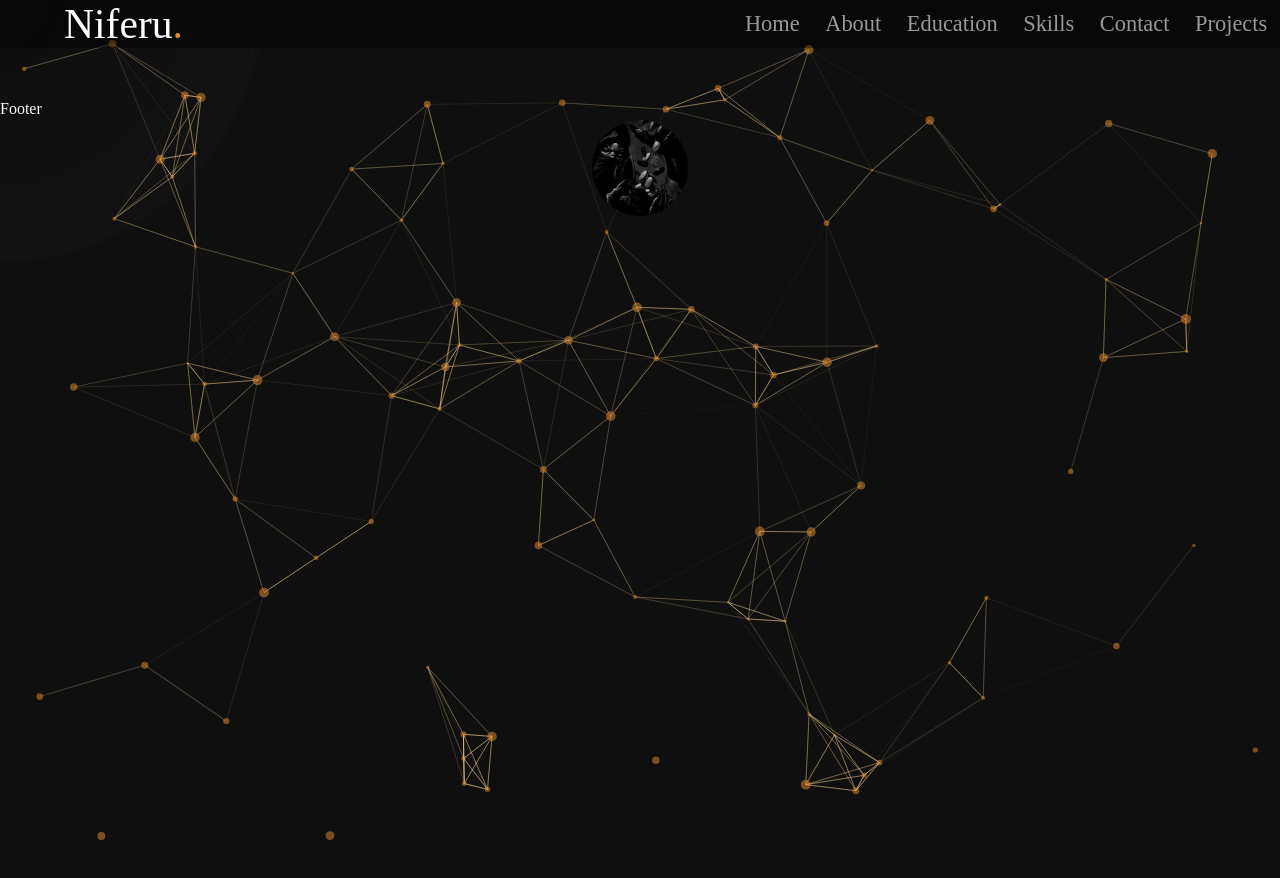
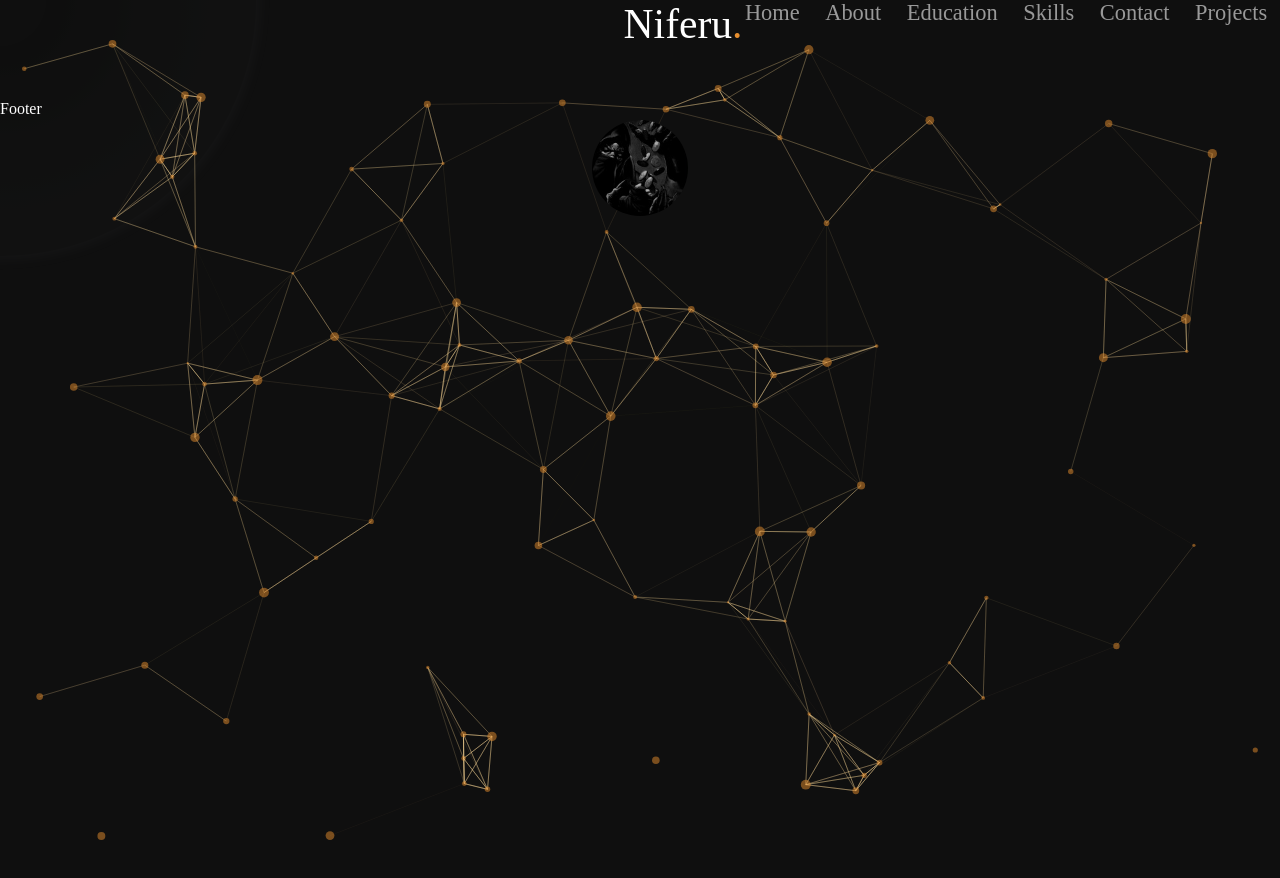
Before and after one commit to Nlferu/niferu-portfolio-website, a Next.js app: page / in a window 1280 px wide. Shown: the top 878 px of the page. Built offline with nearby package versions, Linux system fonts and the light colour scheme.

Commit message:
formatting update

```diff
--- a/styles/header.module.css
+++ b/styles/header.module.css
@@ -1,5 +1,10 @@
+.header {
+    position: relative;
+    z-index: 999;
+}
+
 .title {
-    margin-right: auto;
+    position: relative;
     margin-left: 5dvw;
     text-decoration: none;
     color: white;
@@ -11,22 +16,24 @@
     color: #e68e2e;
 }
 
-.nav {
-    display: flex;
-    align-items: center;
-    justify-content: flex-end;
-    text-decoration: none;
-    z-index: 999;
+.motion {
+    position: fixed; /* Making navigation bar to stay top even if user scrolls */
+    height: 3.5rem; /* Height of navigation bar */
     width: 100%;
     background: rgba(0, 0, 0, 0.44);
-    position: fixed; /* Making navigation bar to stay top even if user scrolls */
     top: 0;
     backdrop-filter: blur(0.1px); /* Making items under navigation bar visible */
 }
 
-.header {
-    position: relative;
-    z-index: 999;
+.nav {
+    display: flex;
+    position: fixed;
+    /* align-items: center; */
+    justify-content: flex-end;
+    width: 100%;
+}
+
+.ul {
 }
 
 .li {
@@ -50,7 +57,7 @@
 }
 
 .underline:hover {
-    color: rgba(50, 255, 255, 0.1);
+    color: #805d39;
     transition: 0.3s;
 }
 
```
